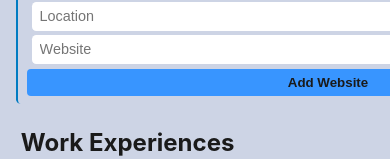
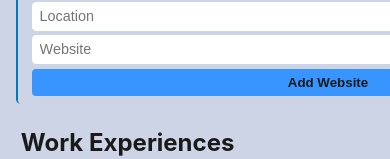
Before and after one commit to G-Cioni/cv-creator, a React (Create React App) app: page / in a window 390 px wide. Shown: the part 431-590 px from the top of the page. Built offline with nearby package versions, Linux system fonts and the light colour scheme.

Commit message:
fixed button width on responsive design

```diff
--- a/src/styles/App.css
+++ b/src/styles/App.css
@@ -387,4 +387,8 @@ p {
   #Cv {
     margin-top: 0em;
   }
+  button {
+    margin: 0.4em auto;
+    width: 97.5%;
+  }
 }
```
